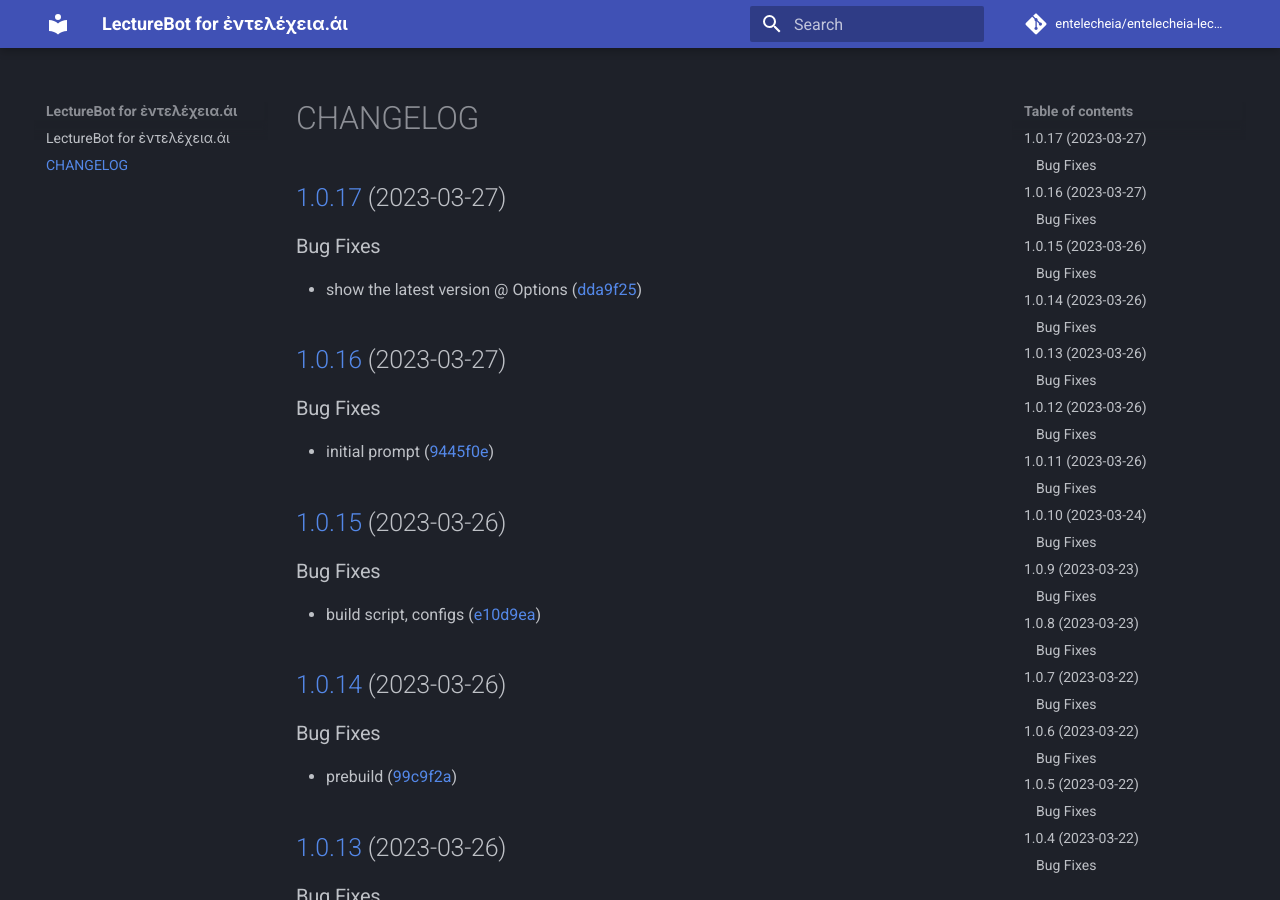
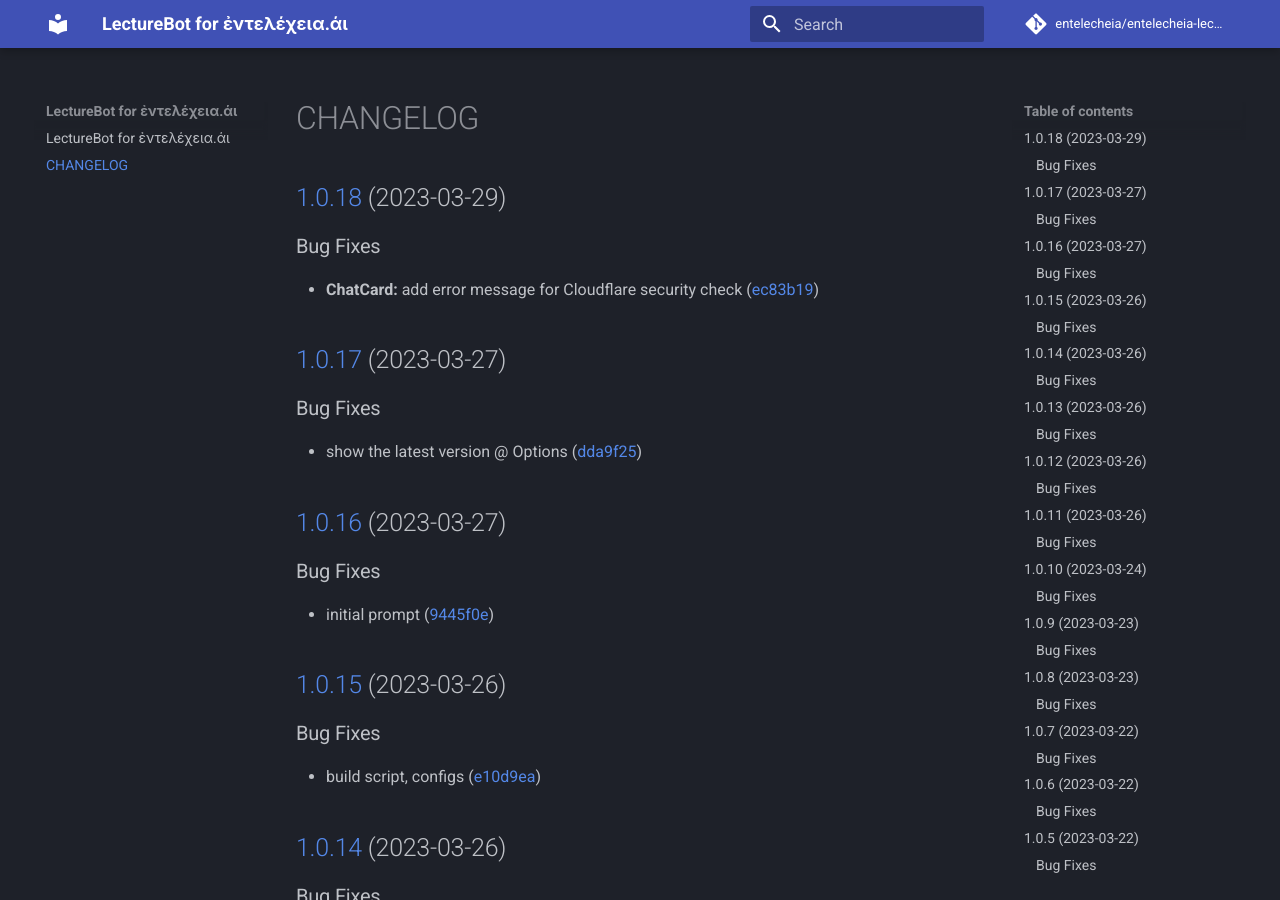
Before and after one commit to entelecheia/entelecheia-lecture-bot, an MkDocs documentation site: the page built from docs/CHANGELOG.md, in a window 1280 px wide and 900 px high. Built offline with MkDocs 1.6.1 and Material for MkDocs 9.7.7, drawn with Linux system fonts in a browser that asks for light colours; comment, search, counter and statistics services are not loaded.

Commit message:
chore(release): :rocket: 1.0.18 [skip ci]
## [1.0.18](https://github.com/entelecheia/entelecheia-lecture-bot/compare/v1.0.17...v1.0.18) (2023-03-29)

### Bug Fixes

* **ChatCard:** add error message for Cloudflare security check ([ec83b19](https://github.com/entelecheia/entelecheia-lecture-bot/commit/ec83b198981fe788f5236dfa6ce8839af967f738))

```diff
--- a/docs/CHANGELOG.md
+++ b/docs/CHANGELOG.md
@@ -1,3 +1,10 @@
+## [1.0.18](https://github.com/entelecheia/entelecheia-lecture-bot/compare/v1.0.17...v1.0.18) (2023-03-29)
+
+
+### Bug Fixes
+
+* **ChatCard:** add error message for Cloudflare security check ([ec83b19](https://github.com/entelecheia/entelecheia-lecture-bot/commit/ec83b198981fe788f5236dfa6ce8839af967f738))
+
 ## [1.0.17](https://github.com/entelecheia/entelecheia-lecture-bot/compare/v1.0.16...v1.0.17) (2023-03-27)
 
 
--- a/package.json
+++ b/package.json
@@ -1,6 +1,6 @@
 {
     "name": "entelecheia-lecture-bot",
-    "version": "1.0.17",
+    "version": "1.0.18",
     "description": "Chrome extension to ask questions and get answers from the ChatGPT",
     "author": "entelecheia",
     "license": "MIT",
```
Also changed, not shown: static/manifest.json, 1 other file.
